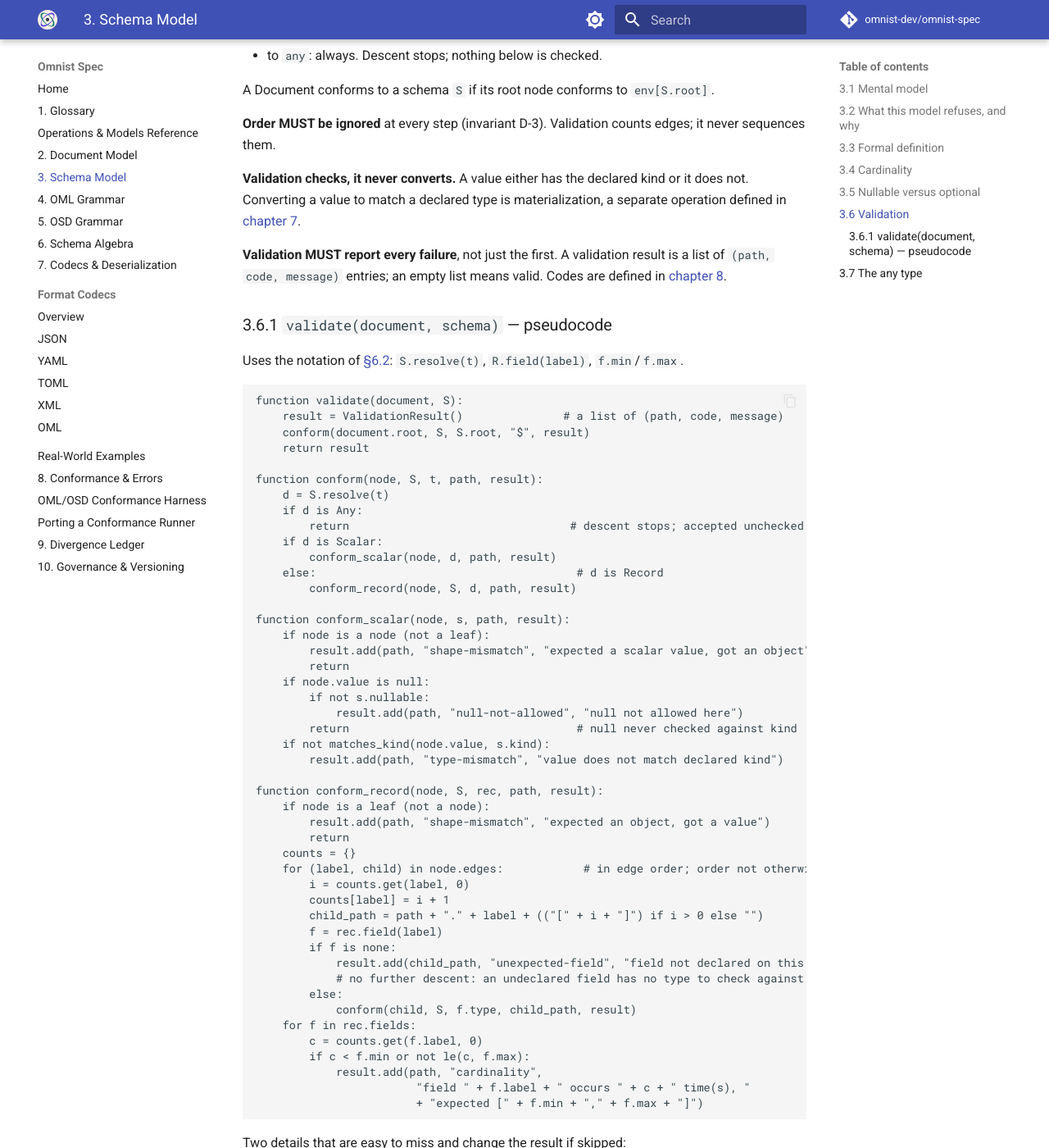
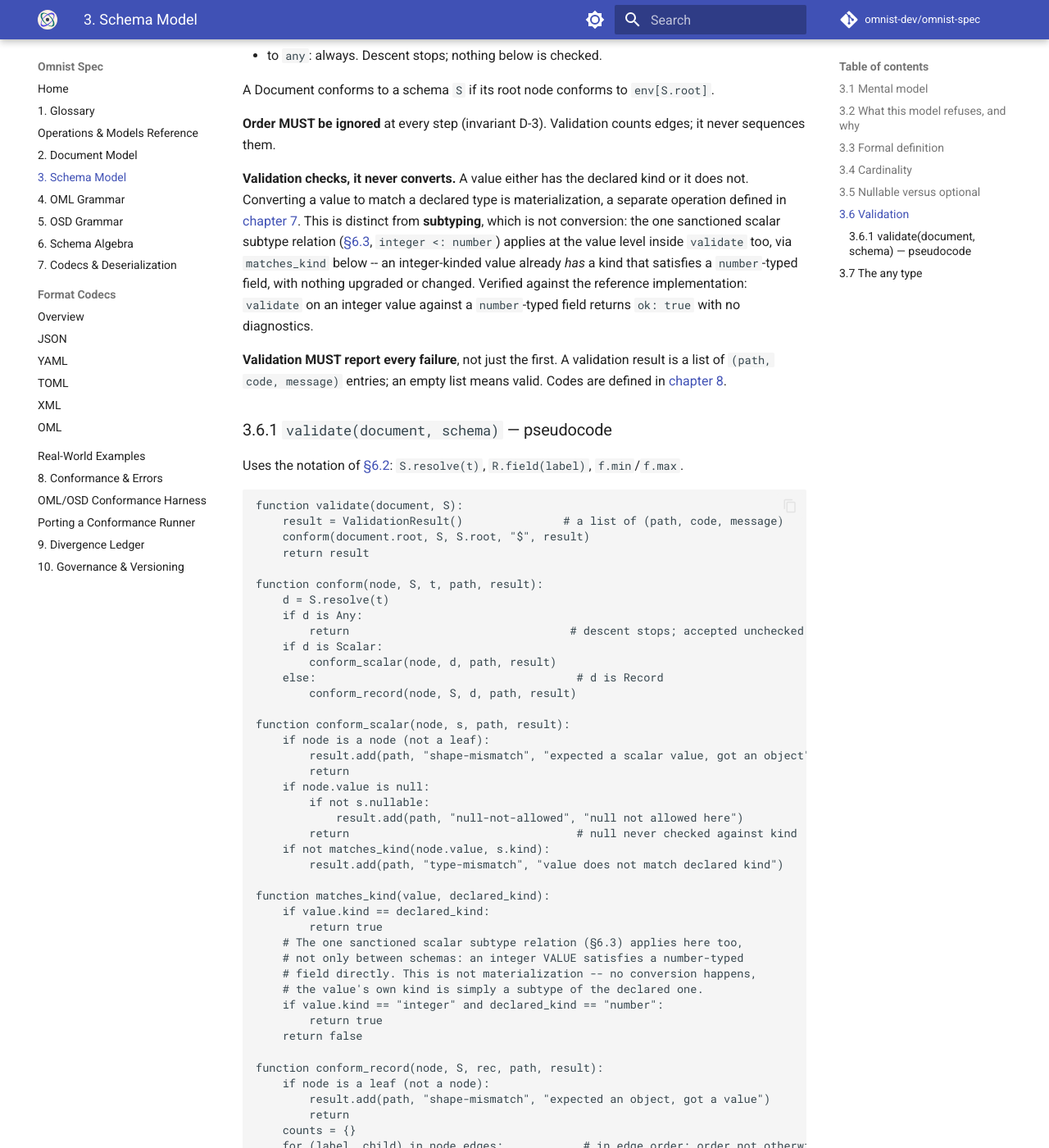
Before and after one commit to omnist-dev/omnist-spec, an MkDocs documentation site: the page built from docs/03-schema-model.md, in a window 1280 px wide and 1400 px high, scrolled down 5629 px. Shown: the whole window at 82% size. Built offline with MkDocs 1.6.1 and Material for MkDocs 9.7.7, drawn with Linux system fonts in a browser that asks for light colours; comment, search, counter and statistics services are not loaded; some of the changed text lies outside the part shown.

Commit message:
Fix matches_kind's missing definition (#41) and clarify Track 1 code comparison (#42)
omnist-go reported both as vector/fixture bugs; independent verification
against the reference implementation showed both were spec-definition gaps
instead, not defects in the vector/fixture themselves.

#41: validate/scalar-kinds/integer-satisfies-number-typed-field expects
ok:true for an integer value against a number-typed field. Sec3.6.1's
pseudocode called matches_kind() but never defined it, leaving a defensible
but wrong reading (strict kind equality, no subtyping) that omnist-go's
validate.go took. Verified live against the Python reference: `omnist
validate` on this exact case returns ok:true, confirming the vector was
already correct. Added matches_kind's formal pseudocode to Sec3.6.1,
including the one sanctioned integer<:number subtype relation (Sec6.3)
applying at the value level, plus a clarifying sentence distinguishing this
from materialize's conversion.

#42: conformance/fixtures/lint/edge-case-unreachable-record's expected code
is the bare "unreachable-record", not the namespaced "lint.unreachable-record".
Verified live against the Python reference (the actual referee for Track 1):
it genuinely emits the bare form -- D-4 already documents that no
implementation emits real Sec8.3 codes yet. The fixture is correct; changing
it to the namespaced form would break Track 1 against the real reference
implementation. The actual gap was that conformance-harness.md never stated
whether Track 1's `code` field is compared exactly or code-agnostically,
unlike Sec8.5.2 rule 4's explicit code-agnostic rule for Track 2 (established
for exactly this D-4 reason). Added a paragraph extending the same rule to
Track 1 findings' `code` field.

Related to omnist-go#59, omnist-spec#41, omnist-spec#42

```diff
--- a/docs/03-schema-model.md
+++ b/docs/03-schema-model.md
@@ -237,7 +237,14 @@ edges; it never sequences them.
 **Validation checks, it never converts.** A value either has the declared kind
 or it does not. Converting a value to match a declared type is materialization,
 a separate operation defined in
-[chapter 7](07-codecs-and-deserialization.md).
+[chapter 7](07-codecs-and-deserialization.md). This is distinct from
+**subtyping**, which is not conversion: the one sanctioned scalar subtype
+relation ([§6.3](06-schema-algebra.md#63-scalar-subtyping), `integer <:
+number`) applies at the value level inside `validate` too, via
+`matches_kind` below -- an integer-kinded value already *has* a kind that
+satisfies a `number`-typed field, with nothing upgraded or changed. Verified
+against the reference implementation: `validate` on an integer value against
+a `number`-typed field returns `ok: true` with no diagnostics.
 
 **Validation MUST report every failure**, not just the first. A validation
 result is a list of `(path, code, message)` entries; an empty list means valid.
@@ -273,6 +280,17 @@ function conform_scalar(node, s, path, result):
         return                                  # null never checked against kind
     if not matches_kind(node.value, s.kind):
         result.add(path, "type-mismatch", "value does not match declared kind")
+
+function matches_kind(value, declared_kind):
+    if value.kind == declared_kind:
+        return true
+    # The one sanctioned scalar subtype relation (§6.3) applies here too,
+    # not only between schemas: an integer VALUE satisfies a number-typed
+    # field directly. This is not materialization -- no conversion happens,
+    # the value's own kind is simply a subtype of the declared one.
+    if value.kind == "integer" and declared_kind == "number":
+        return true
+    return false
 
 function conform_record(node, S, rec, path, result):
     if node is a leaf (not a node):
```
Also changed, not shown: docs/conformance-harness.md (+15 -0 lines).
